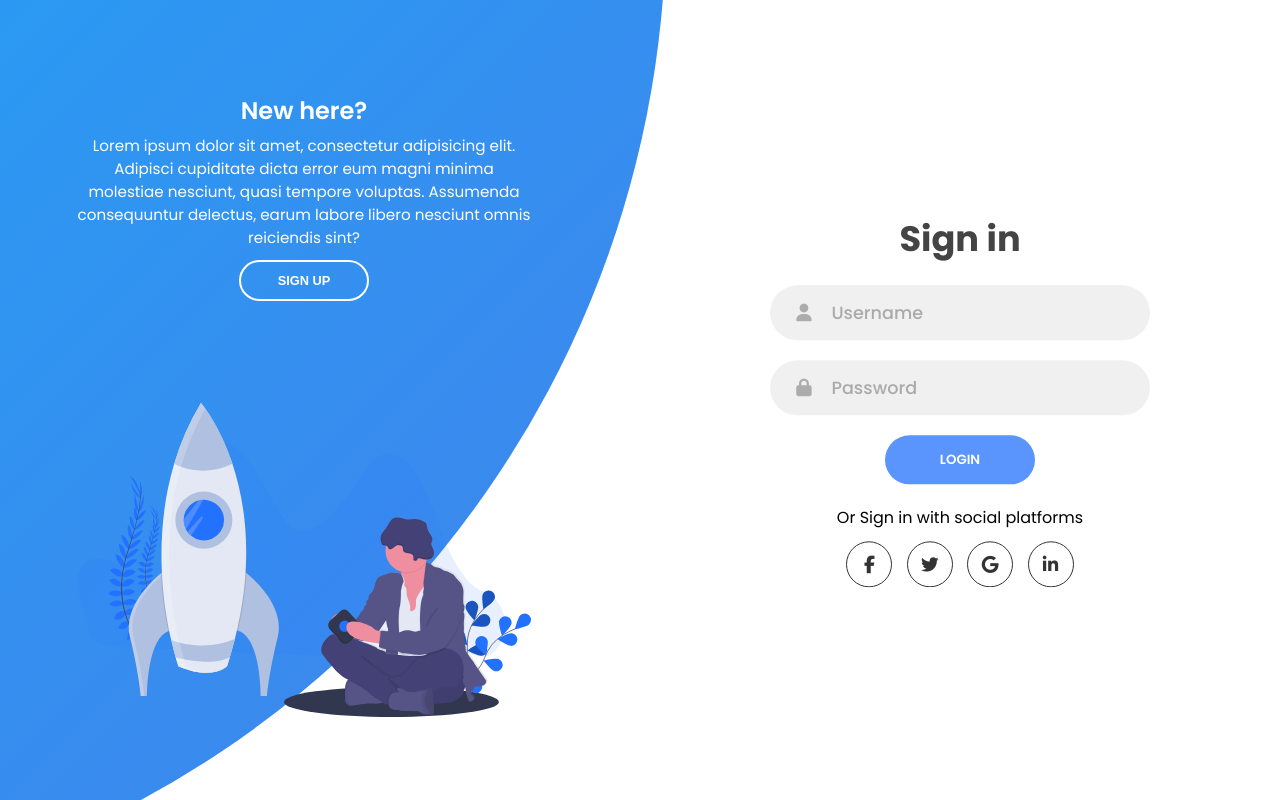
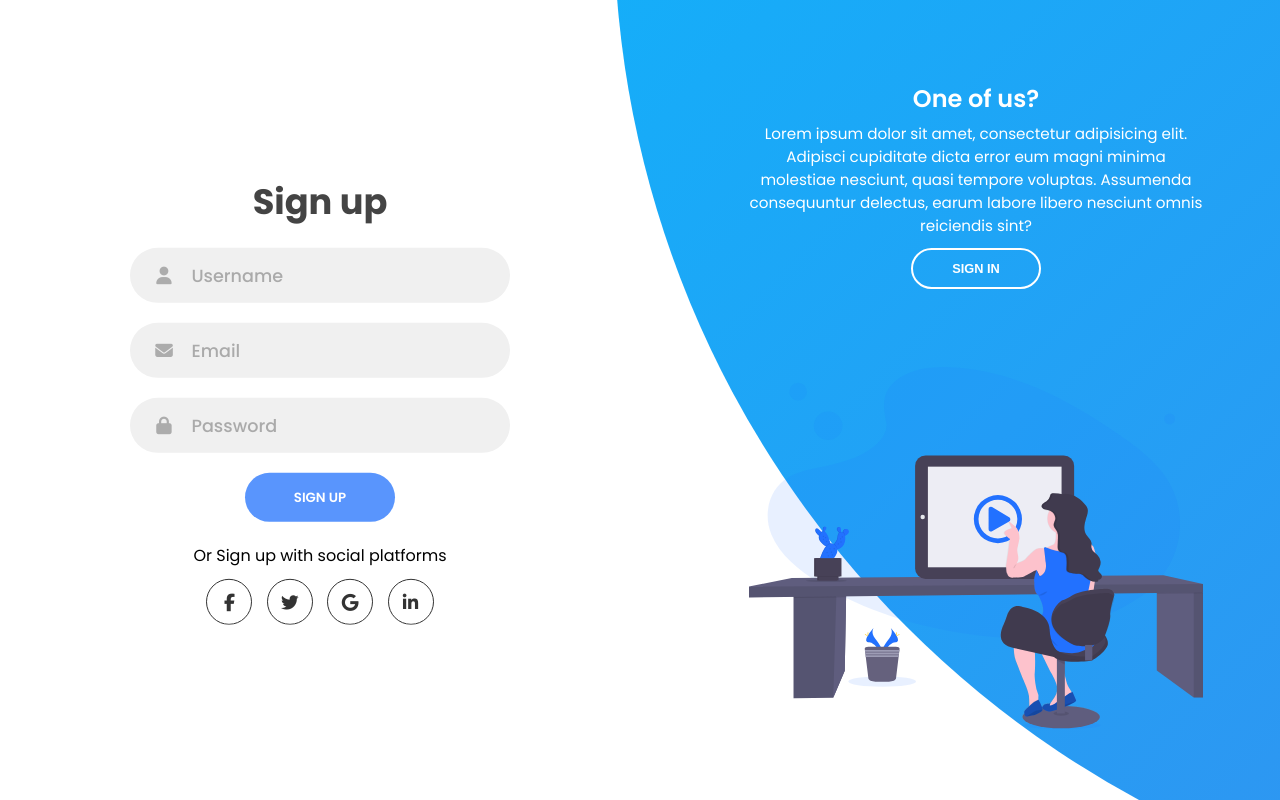
Before and after one commit to Alfred010101/login, a plain HTML site: page index.html in a window 1280 px wide. Both pictures are taken after a click on the button "SIGN UP". Drawn offline with Linux system fonts and the light colour scheme.

Commit message:
Animacion para cambier entre ambos formularios

```diff
--- /dev/null
+++ b/app.js
@@ -0,0 +1,11 @@
+const sign_in_btn = document.querySelector("#sign-in-btn");
+const sign_up_btn = document.querySelector("#sign-up-btn");
+const container = document.querySelector(".container");
+
+sign_up_btn.addEventListener('click', () => {
+    container.classList.add("sign-up-mode");
+});
+
+sign_in_btn.addEventListener('click', () => {
+    container.classList.remove("sign-up-mode");
+});
--- a/index.html
+++ b/index.html
@@ -41,6 +41,10 @@
                 </form>
                 <form action="" class="sign-up-form">
                     <h2 class="title">Sign up</h2>
+                    <div class="input-field">
+                        <i class="fas fa-user"></i>
+                        <input type="text" placeholder="Username" />
+                    </div>
                     <div class="input-field">
                         <i class="fas fa-envelope"></i>
                         <input type="text" placeholder="Email">
@@ -87,5 +91,6 @@
             </div>
         </div>
     </div>
+    <script src="app.js"></script>
 </body>
 </html>
--- a/style.css
+++ b/style.css
@@ -29,6 +29,7 @@ body, input{
     right: 48%;
     transform: translateY(-50%);
     z-index: 6;
+    transition: 1.8s ease-in-out;
 }
 
 .forms-container{
@@ -48,6 +49,7 @@ body, input{
     display: grid;
     grid-template-columns: 1fr;
     z-index: 5;
+    transition: 1s 0.7s ease-in-out;
 }
 
 form{
@@ -59,6 +61,7 @@ form{
     overflow: hidden;
     grid-column: 1 / 2;
     grid-row: 1 / 2;
+    transition: 0.2s 0.7s ease-in-out;
 }
 
 form.sign-in-form{
@@ -190,6 +193,7 @@ form.sign-up-form{
 
 .panel .content{
     color: #fff;
+    transition: .9s .6s ease-in-out;
 }
 
 .panel h3{
@@ -215,8 +219,48 @@ form.sign-up-form{
 
 .image{
     width: 100%;
+    transition: 1.1s .4s ease-in-out;
 }
 
 .right-panel .content, .right-panel .image{
     transform: translateX(800px);
 }
+
+/* ANIMATION */
+
+.container.sign-up-mode:before{
+    transform: translate(100%, -50%);
+    right: 52%;
+}
+
+.container.sign-up-mode .left-panel .image,
+.container.sign-up-mode .left-panel .content{
+    transform: translateX(-800px);
+}
+
+.container.sign-up-mode .right-panel .content,
+.container.sign-up-mode .right-panel .image{
+    transform: translateX(0px);
+}
+
+.container.sign-up-mode .left-panel{
+    pointer-events: none;
+}
+
+.container.sign-up-mode .right-panel{
+    pointer-events: all;
+}
+
+.container.sign-up-mode .signin-signup{
+    left: 25%;
+}
+
+.container.sign-up-mode form.sign-in-form{
+    z-index: 1;
+    opacity: 0;
+}
+
+.container.sign-up-mode form.sign-up-form{
+    z-index: 2;
+    opacity: 1;
+}
```
